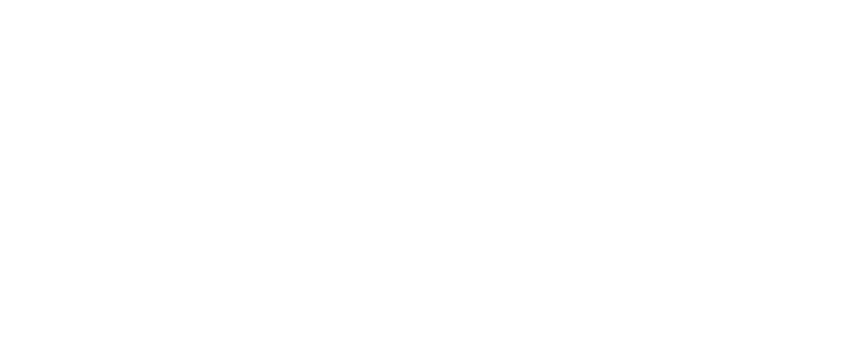
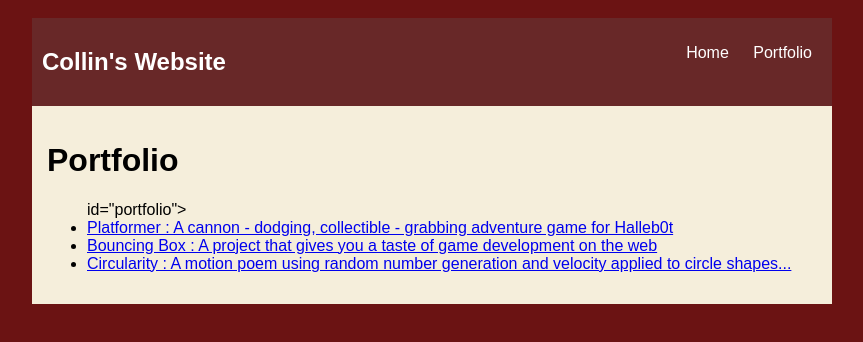
Before and after one commit to CollinDomingue/CollinDomingue.github.io, a plain HTML site: page portfolio.html in a window 1280 px wide. Shown: the whole page, without its empty margins (208-1071 px from the left). Drawn offline with Linux system fonts and the light colour scheme.

Commit message:
add portfolio.html file

```diff
--- a/portfolio.html
+++ b/portfolio.html
@@ -1,11 +1,111 @@
 <!DOCTYPE HTML>
 <html>
     <head>
+        <title>Collin's Website</title>
+        <style type="text/css">
+            body {
+                background: rgb(107, 19, 19);
+                color: rgb(0,0,0);
+                padding: 10px;
+                font-family: arial;
+            }
+            header {
+                font-size: 1.5em;
+                font-weight: bold;
+            }
+
+            #all-contents {
+                max-width: 800px;
+                margin: auto;
+            }
+
+            /* navigation menu */
+            nav {
+                background: rgb(99, 88, 88, 0.308);
+                margin: 0 auto;
+                display: flex;
+                padding: 10px;
+            }
+            h1 {
+                display: flex;
+                align-items: center;
+                color: rgb(255, 255, 255);
+                flex: 1;
+            }
+            #nav-ul {
+                list-style-image: none;
+            }
+            .nav-li {
+                display: inline-block;
+                padding: 0 10px;
+            }
+            .nav-a {
+                text-decoration: none;
+                color: #fff;
+            }
+
+            /* main container area beneath menu */
+            main {
+                background: rgb(245, 238, 219);
+                display: flex;
+            }
+            .content {
+                flex: 1;
+                padding: 15px;
+            }
+            /* portfolio styles */
+            .content h1 {
+                color: black;
+            }
+
+            #portfolio {
+                list-style-type: none;
+                padding-left: 0;
+            }
+
+            #portfolio li {
+                background: #fff;
+                padding: 10px;
+                border-radius: 10px;
+                margin-bottom: 10px;
+            }
+
+            #portfolio li:hover {
+                background: #eee;
+            }
+
+            #portfolio a {
+                text-decoration: none;
+                color: #454545;
+            }
+        </style>
     </head>
 
     <body>
       <div id="all-contents">
-
+      <div id="all-contents">
+        <nav>
+            <h1>Collin's Website</h1>
+            <ul id="nav-ul">
+                <li class="nav-li">
+                  <a class="nav-a" href="index.html">Home</a>
+                </li>
+                <li class="nav-li">
+                  <a class="nav-a" href="portfolio.html">Portfolio</a>
+                </li>
+            </ul>
+        </nav>
+        <main>
+            <div class="content">
+                <h1>Portfolio</h1>
+                <ul> id="portfolio">
+                    <li><a href="projects/platformer/">Platformer : A cannon - dodging, collectible - grabbing adventure game for Halleb0t</a></li>
+                    <li><a href="projects/bouncing-box/">Bouncing Box : A project that gives you a taste of game development on the web </a></li>
+                    <li><a href="projects/circularity/">Circularity : A motion poem using random number generation and velocity applied to circle shapes...</a></li>
+                </ul>
+            </div>
+        </main>
+    </div>
       </div>
     </body>
 </html>
```
